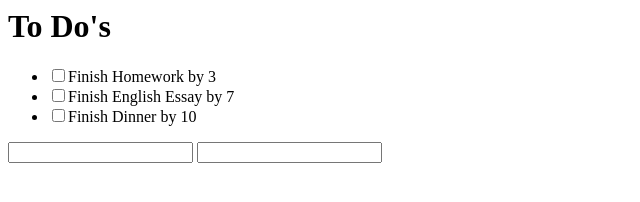
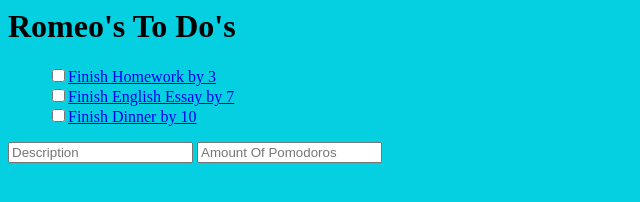
Before and after one commit to RomioR/todo_app_front_end, a plain HTML site: page index.html in a window 1280 px wide. Shown: the whole page, without its empty margins (0-640 px from the left). Drawn offline with Linux system fonts and the light colour scheme.

Commit message:
made multiple pages and css added to main page

```diff
--- a/index.css
+++ b/index.css
@@ -0,0 +1,2 @@
+body{background-color:#04d0e2}
+li{list-style:none}
--- a/index.html
+++ b/index.html
@@ -3,20 +3,28 @@
 <html>
     <head>
         <title>To Do's</title>
+        <link rel="stylesheet" href="index.css">
     </head>
     <body>
-        <H1>To Do's</h1>
+        <h1><span class="name">Romeo's</span> To Do's</h1>
         <ul>
+            <a href="show.html">
                 <li>
                     <input type="checkbox">Finish Homework by 3
                 </li>
+            </a>
+            <a href="show2.html">
                 <li>
-                <input type="checkbox">Finish English Essay by 7 </li>
+                    <input type="checkbox">Finish English Essay by 7
+                </li>
+            </a>
+            <a href="show3.html">
                 <li>
                     <input type="checkbox">Finish Dinner by 10
                 </li>
+            </a>
         </ul>
-        <input type="text">
-        <input type="numbers">
+        <input type="text" placeholder="Description">
+        <input type="numbers" placeholder="Amount Of Pomodoros">
     </body>
 </html>
```
Also changed, not shown: show.html (+14 -0 lines), show2.html (added, +19 -0 lines), show3.html (added). Lines whose indentation alone changed are shown as unchanged.
